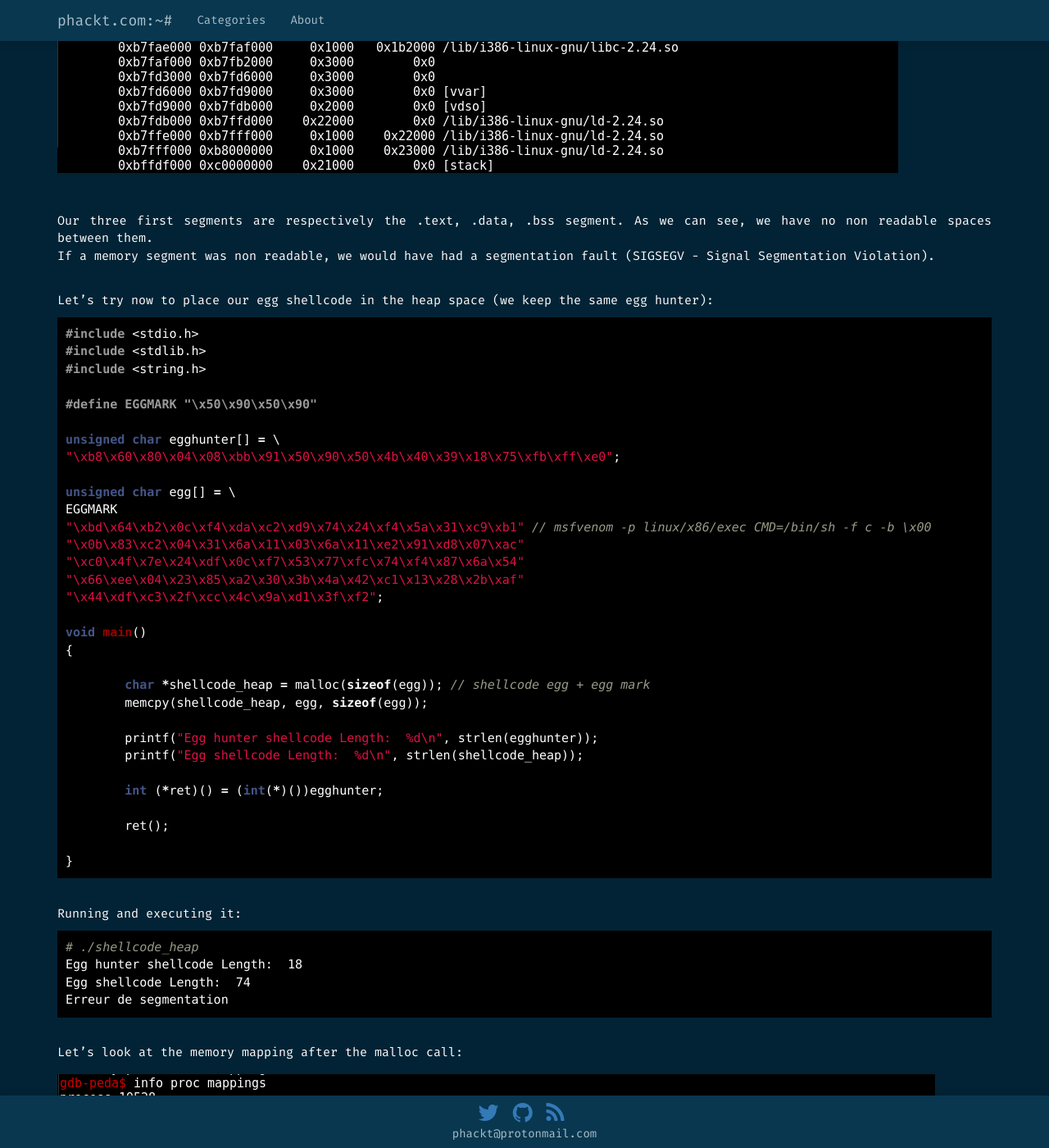
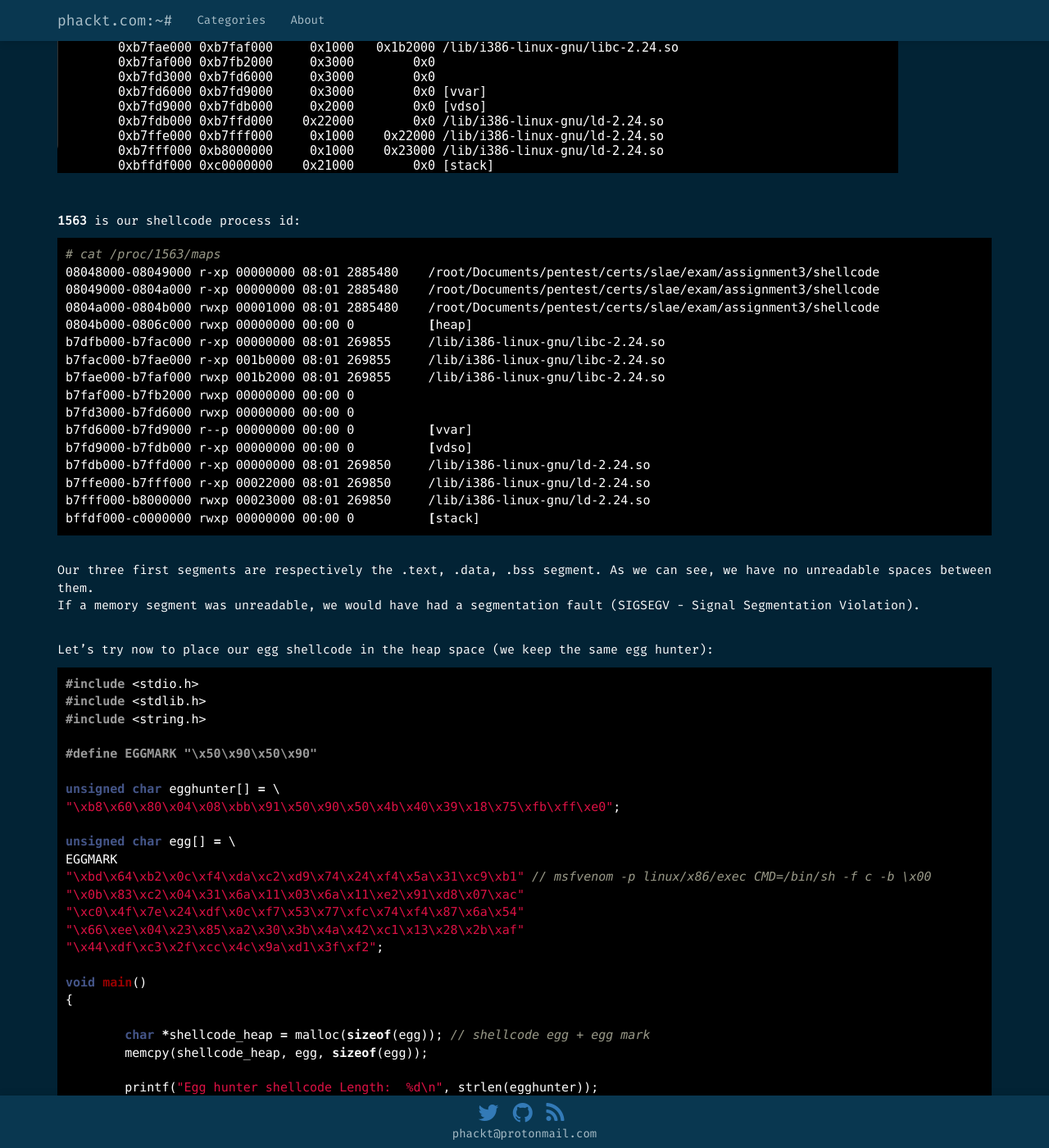
Before and after one commit to phackt/phackt.github.io, a Jekyll site: the page built from _posts/2017-04-21-slae-egg-hunter.markdown, in a window 1280 px wide and 1400 px high, scrolled down 3400 px. Shown: the whole window at 82% size. Built offline with Jekyll 4.4.1, drawn with Linux system fonts in a browser that asks for light colours; nearby versions of some CDN libraries; some web fonts are replaced; comment, search, counter and statistics services are not loaded; some of the changed text lies outside the part shown.

Commit message:
Update 2017-04-21-slae-egg-hunter.markdown

````diff
--- a/_posts/2017-04-21-slae-egg-hunter.markdown
+++ b/_posts/2017-04-21-slae-egg-hunter.markdown
@@ -94,8 +94,28 @@ Perfect, but why did it work ?  In our shellcode.c the egg has been placed in th
 let's check for our shellcode's memory mapping in gdb:
 ![image2]({{ site.url }}/public/images/slae/assignment3/image2.png)
 
-Our three first segments are respectively the .text, .data, .bss segment. As we can see, we have no non readable spaces between them.
-If a memory segment was non readable, we would have had a segmentation fault (SIGSEGV - Signal Segmentation Violation).
+**1563** is our shellcode process id:
+```bash
+# cat /proc/1563/maps
+08048000-08049000 r-xp 00000000 08:01 2885480    /root/Documents/pentest/certs/slae/exam/assignment3/shellcode
+08049000-0804a000 r-xp 00000000 08:01 2885480    /root/Documents/pentest/certs/slae/exam/assignment3/shellcode
+0804a000-0804b000 rwxp 00001000 08:01 2885480    /root/Documents/pentest/certs/slae/exam/assignment3/shellcode
+0804b000-0806c000 rwxp 00000000 00:00 0          [heap]
+b7dfb000-b7fac000 r-xp 00000000 08:01 269855     /lib/i386-linux-gnu/libc-2.24.so
+b7fac000-b7fae000 r-xp 001b0000 08:01 269855     /lib/i386-linux-gnu/libc-2.24.so
+b7fae000-b7faf000 rwxp 001b2000 08:01 269855     /lib/i386-linux-gnu/libc-2.24.so
+b7faf000-b7fb2000 rwxp 00000000 00:00 0
+b7fd3000-b7fd6000 rwxp 00000000 00:00 0
+b7fd6000-b7fd9000 r--p 00000000 00:00 0          [vvar]
+b7fd9000-b7fdb000 r-xp 00000000 00:00 0          [vdso]
+b7fdb000-b7ffd000 r-xp 00000000 08:01 269850     /lib/i386-linux-gnu/ld-2.24.so
+b7ffe000-b7fff000 r-xp 00022000 08:01 269850     /lib/i386-linux-gnu/ld-2.24.so
+b7fff000-b8000000 rwxp 00023000 08:01 269850     /lib/i386-linux-gnu/ld-2.24.so
+bffdf000-c0000000 rwxp 00000000 00:00 0          [stack]
+```
+
+Our three first segments are respectively the .text, .data, .bss segment. As we can see, we have no unreadable spaces between them.
+If a memory segment was unreadable, we would have had a segmentation fault (SIGSEGV - Signal Segmentation Violation).
 
 Let's try now to place our egg shellcode in the heap space (we keep the same egg hunter):
 ```c
@@ -140,12 +160,8 @@ Egg shellcode Length:  74
 Erreur de segmentation
 ```
 
-Let's look at the memory mapping after the malloc call:
-![image3]({{ site.url }}/public/images/slae/assignment3/image3.png)
-
-So we met our segmentation violation and we saw that we have blank spaces between our .text segment (where our egg hunter is starting to look for the egg shellcode) and the heap space (where our egg shellcode is located).
-
-A technique consists in using the **access** system call that originally check users permissions for a file. Giving our memory address as the first argument, we will be able to check if a memory page is accessible. If not, the syscall will return EFAULT (14) into EAX:
+We met a segmentation violation because our egg hunter faces a memory access violation.
+However a technique consists in using the **access** system call that originally check users permissions for a file. Giving our memory address as the first argument, we will be able to check if a memory page is accessible. If not, the syscall will return EFAULT (14) into EAX:
 ```
 int access(const char *pathname, int mode);
 ```
````
